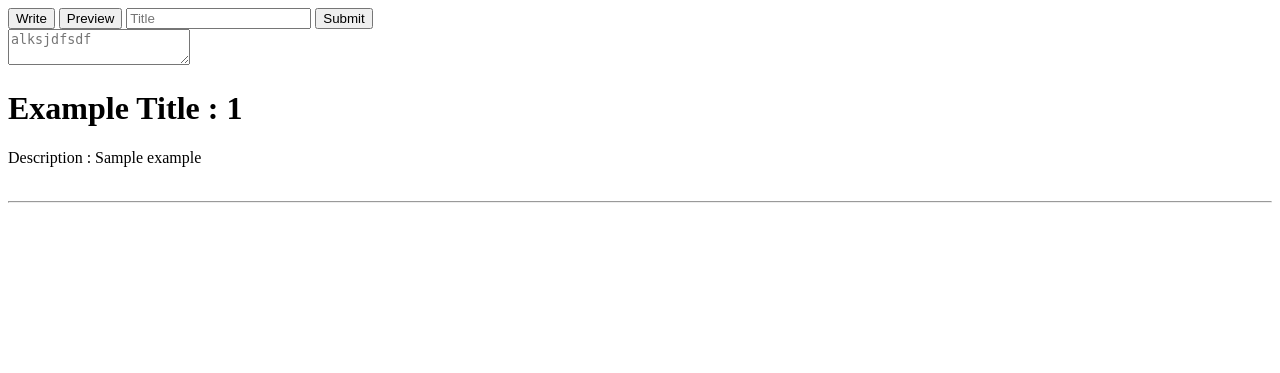
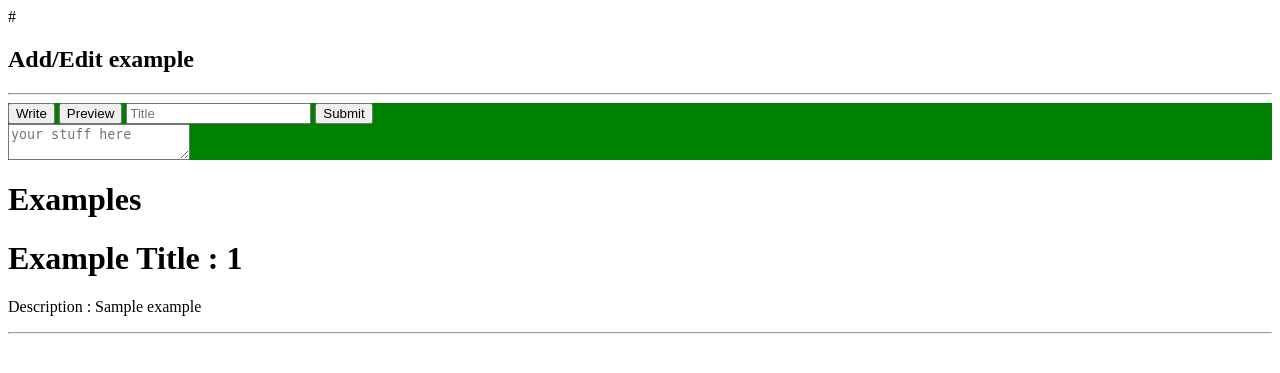
Before and after one commit to coffeecatsfonts/byexample, a Python web app: template src/templates/index.html in a window 1280 px wide. Shown: the top 373 px of the page. Run offline with Jinja, Linux system fonts and the light colour scheme; the template is opened without the code that fills it: most values are stand-ins (such as "Sample title", 1, 10 or a date in 2020).

Commit message:
Update index.html

```diff
--- a/src/templates/index.html
+++ b/src/templates/index.html
@@ -1,27 +1,85 @@
+#
 <!DOCTYPE html>
 <html lang="en">
 <head>
-        <title>By Example</title>
+    <title>Flask Template Example</title>
     <meta name="viewport" content="width=device-width, initial-scale=1.0">
     <link rel="stylesheet" href="../static/style.css" media="screen">
+    <style>
+        #input_form {
+            background-color: green;
+        }
+
+        .show-white-space {
+            white-space: pre-wrap;
+        }
+    </style>
 </head>
 <body>
-    <form action="/index" id="outerAddEditExampleContainer", method="POST">
+<h2>Add/Edit example</h2>
+<hr>
+<form action="/index" id="input_form" method="POST" name="input_form">
     <button class="outerAddEditExampleContainerButtons" id="write">Write</button>
     <button class="outerAddEditExampleContainerButtons" id="preview">Preview</button>
-        <input id="title" name="title" placeholder="Title" type="text">
-        <button type="submit">Submit</button><br>
-        <div id="rowed_input_field"></div>
-        <textarea id="AddEditExampleTextContainer" name="text" placeholder="alksjdfsdf" type="text"></textarea>
-
+    <input id="title" name="title" placeholder="Title" type="text" class="hey">
+    <button type="submit" id="submit_button">Submit</button><br>
+    <textarea id="form_textarea" placeholder="your stuff here"  type="text" name="text"></textarea>
 </form>
 
+<h1>Examples</h1>
 {% for example in examples %}
 <h1>Example Title : {{example[0]}}</h1>
-    <p class="show-white-space">Description : {{example[1]}}
+<p class="show-white-space">Description : {{example[1]}}</p>
 <hr>
 {% endfor %}
 
+<script >
+    // listy = [];
+    //
+    // $('submit_button').on('keydown', function(event){
+    //    listy =  $('#form_textarea').val().split('\n');
+    //    document.getElementById('form_textarea').value = listy;
+    //    document.input_form.submit();
+    // });
+
+    // Override html's default behavior of submiting form when pressing 'enter' or 'return' in a form field.
+    // Instead, go to newline in form_textarea.
+    $('form_textarea').on('keydown', 'input', function(event) {
+        if (event.which == 13) {
+            event.preventDefault();
+        }
+    });
+
+    //
+    // index = -1;
+    // function return_index() {
+    //     return index++;
+    // }
+
+
+    // list = [];
+    // function rowify_me() {
+    //     return $('#form_textarea').val().split('\n');
+    //     // list.push($('#form_textarea').val().split('\n'));
+    // }
+
+
+    // function make_a_rowed_input_field() {
+    //     rowed_input_field = "";
+    //
+    //     for (i=0; i < 10; i++) {
+    //         rowed_input_field += "    <input name=\"table_row_input_" + i + "\" id=\"" + i  + "\" class=\"first_ten_table_row_inputs\"><br>"
+    //     }
+    //
+    //     for (i=11; i < 95; i++) {
+    //         rowed_input_field += "    <input name=\"table_row_input_" + i + "\" id=\"" + i  + "\" class=\"remaining_table_row_inputs\"><br>"
+    //     }
+    //     return rowed_input_field;
+    // }
+    //
+    // document.getElementById("rowed_input_field").innerHTML += make_a_rowed_input_field();
+
+</script>
+
 </body>
-    <script src="../static/script.js" charset="utf-8"></script>
 </html>
```
Lines whose indentation alone changed are shown as unchanged.
